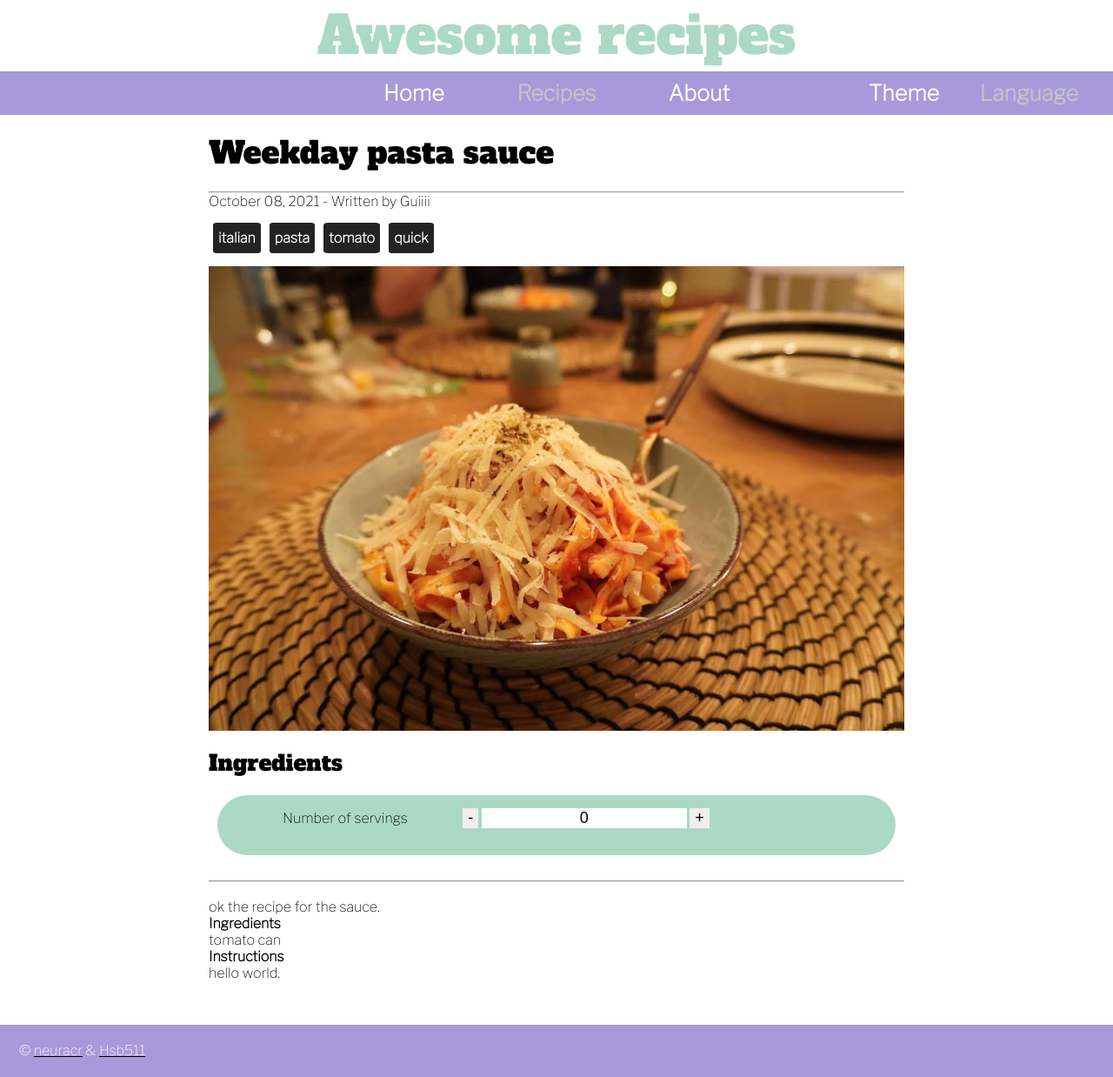
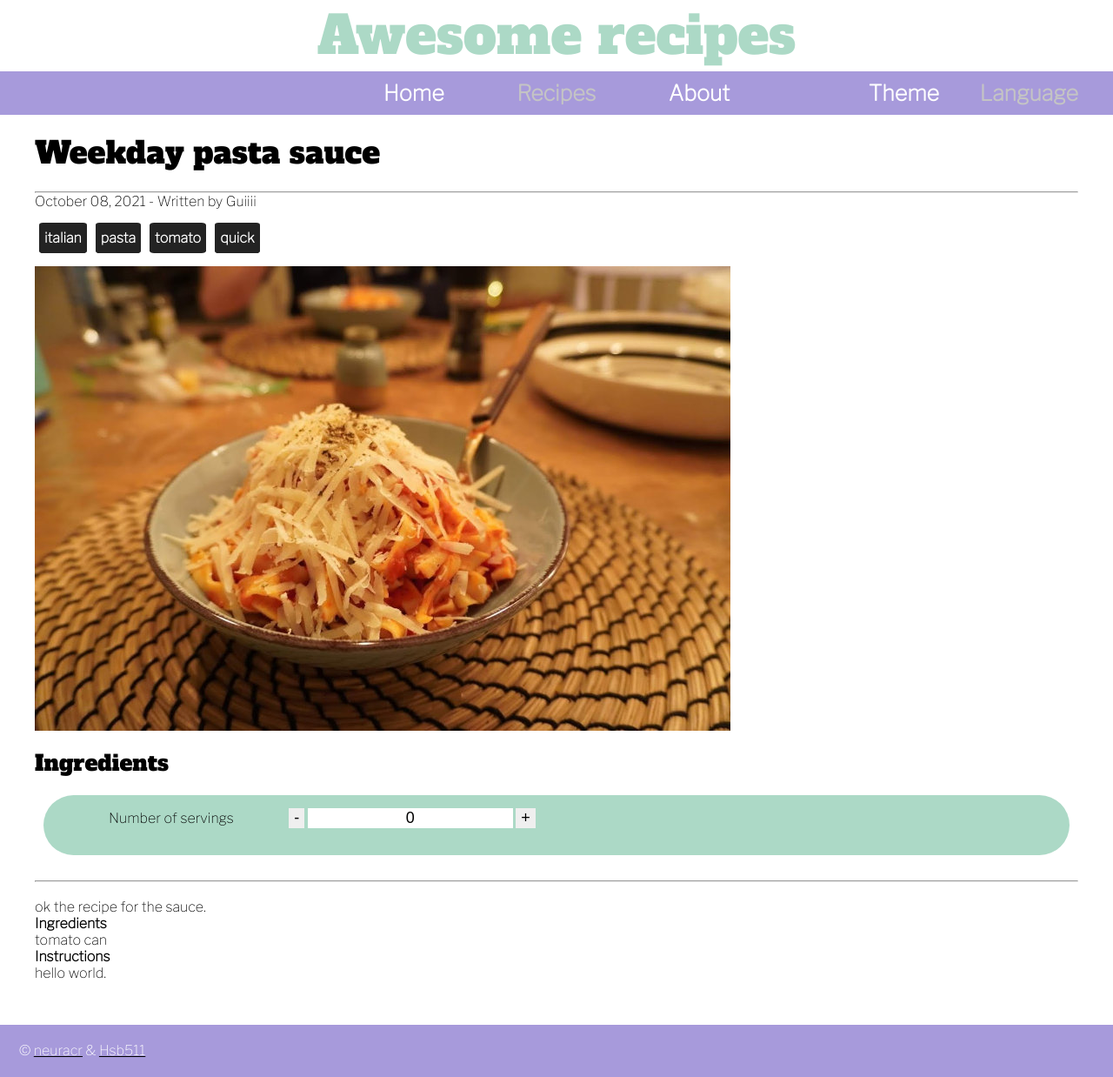
Before and after one commit to neuracr/neuracr.github.io, a Jekyll site: the page built from docs/recipes/_posts/2021-10-08-weekday-pasta-sauce.md, in a window 1280 px wide. Shown: the whole page at 87% size. Built offline with Jekyll 4.4.1, drawn with Linux system fonts in a browser that asks for light colours; some web fonts are replaced.

Commit message:
Improving grid column amount

```diff
--- a/docs/sass/base/_base.scss
+++ b/docs/sass/base/_base.scss
@@ -32,6 +32,10 @@ h2 {
     background-attachment: fixed;
     background-color: var(--background-color);
     grid-template-columns: $grid-side-column-width $grid-middle-column-width $grid-side-column-width;
+
+    @media (max-width: 1000px) and (orientation: portrait) {
+        grid-template-columns: $grid-side-column-width $grid-middle-column-width-mobile $grid-side-column-width;
+    }
     grid-template-rows: auto auto 1fr $grid-footer-row-height;
     grid-template-areas:
        "sitetitle sitetitle sitetitle"
--- a/docs/sass/pages/_home.scss
+++ b/docs/sass/pages/_home.scss
@@ -1,10 +1,10 @@
 .latest-recipes {
     column-gap: 0px;
     display: inline-block;
-    columns: 2;
+    columns: $grid-column-amount;
 
     @media (max-width: 1000px) and (orientation: portrait) {
-        columns: 1;
+        columns: $grid-column-amount-mobile;
     }
 }
 
--- a/docs/sass/utils/_variables.scss
+++ b/docs/sass/utils/_variables.scss
@@ -1,5 +1,8 @@
+$grid-column-amount: 3;
+$grid-column-amount-mobile: 1;
 $grid-side-column-width: 1fr;
-$grid-middle-column-width: 800px;
+$grid-middle-column-width: $grid-column-amount * 400px;
+$grid-middle-column-width-mobile: 800px;
 $grid-footer-row-height: 60px;
 
 $font-size-text: 16px;
```
Also changed, not shown: docs/generated/css/style.css, 1 other file.
